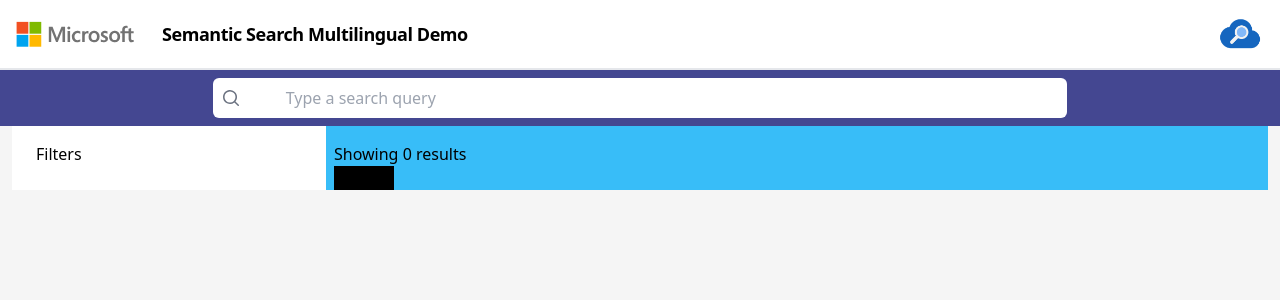
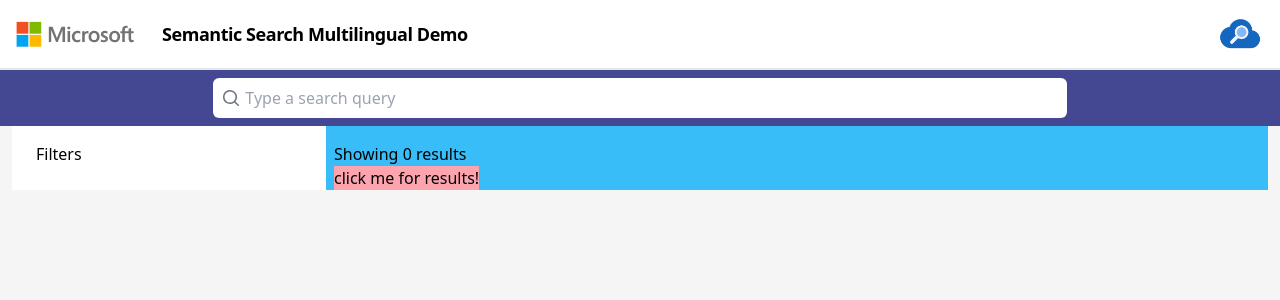
Before and after one commit to farzad528/semantic-multilingual-demo, a Next.js app: page / in a window 1280 px wide. Shown: the top 300 px of the page. Built offline with nearby package versions, Linux system fonts and the light colour scheme.

Commit message:
captions

```diff
--- a/pages/api/search.tsx
+++ b/pages/api/search.tsx
@@ -13,12 +13,16 @@
   const payload = {
     search,
     queryType: "semantic",
+    // speller: "lexicon",
     queryLanguage: "en-us",
     captions: "extractive",
     answers: "extractive",
     semanticConfiguration: "config_en",
     select: "id, title_en, content_en",
     count: "true",
+    highlightPreTag: "<b>",
+    highlightPostTag: "</b>",
+    top: 5
   };
 
   const response = await fetch(
--- a/pages/index.tsx
+++ b/pages/index.tsx
@@ -10,8 +10,15 @@
 
 const inter = Inter({ subsets: ["latin"] });
 
+interface SearchCaptions {
+  text: string;
+  highlights: string;
+}
+
 interface SearchResult {
   "@search.score": number;
+  "@search.rerankerScore": number;
+  "@search.captions": SearchCaptions[];
   id: string;
   title_en: string;
   content_en: string;
@@ -23,7 +30,7 @@
   const [searchTerm, setSearchTerm] = useState("");
   const [searchResults, setSearchResults] = useState([]);
 
-  const query = searchTerm;
+  const search = searchTerm;
 
   const getSearchResults = async (e: any) => {
     e.preventDefault();
@@ -38,7 +45,7 @@
         "api-key": `${process.env.API_KEY ?? ""}`,
       },
       body: JSON.stringify({
-        query,
+        search,
       }),
     });
 
@@ -51,6 +58,11 @@
     setLoading(false);
     setCount(results["@odata.count"]);
     setSearchResults(results.value);
+  };
+  const handleKeyDown = (e: any) => {
+    if (e.keyCode === 13) {
+      getSearchResults(e);
+    }
   };
   return (
     <>
@@ -66,10 +78,11 @@
           <div className="flex items-center bg-white w-2/3 rounded-md my-2 px-2">
             <MagnifyingGlassIcon width={20} className="text-gray-500" />
             <input
-              className="py-2 px-1 bg-[#FFFFFFCC] text-center"
+              className="py-2 px-1 bg-[#FFFFFFCC] focus:outline-0"
               placeholder={"Type a search query"}
               value={searchTerm}
               onChange={(e) => setSearchTerm(e.target.value)}
+              onKeyDown={handleKeyDown}
             />
           </div>
         </div>
@@ -84,10 +97,10 @@
               <p>Showing {count} results</p>
               {!loading && (
                 <button
-                  className="bg-black"
+                  className="bg-rose-300"
                   onClick={(e) => getSearchResults(e)}
                 >
-                  click me
+                  click me for results!
                 </button>
               )}
               {loading && <BeatLoader color="#444791" />}
@@ -97,6 +110,17 @@
                 return (
                   <div key={searchResult.id}>
                     <p>{searchResult.title_en}</p>
+                    <p
+                      dangerouslySetInnerHTML={{
+                        __html:
+                          searchResult["@search.captions"] &&
+                          searchResult["@search.captions"].length
+                            ? searchResult["@search.captions"][0].highlights
+                              ? searchResult["@search.captions"][0].highlights
+                              : "No highlights available"
+                            : "No captions available",
+                      }}
+                    />
                   </div>
                 );
               })}
```
